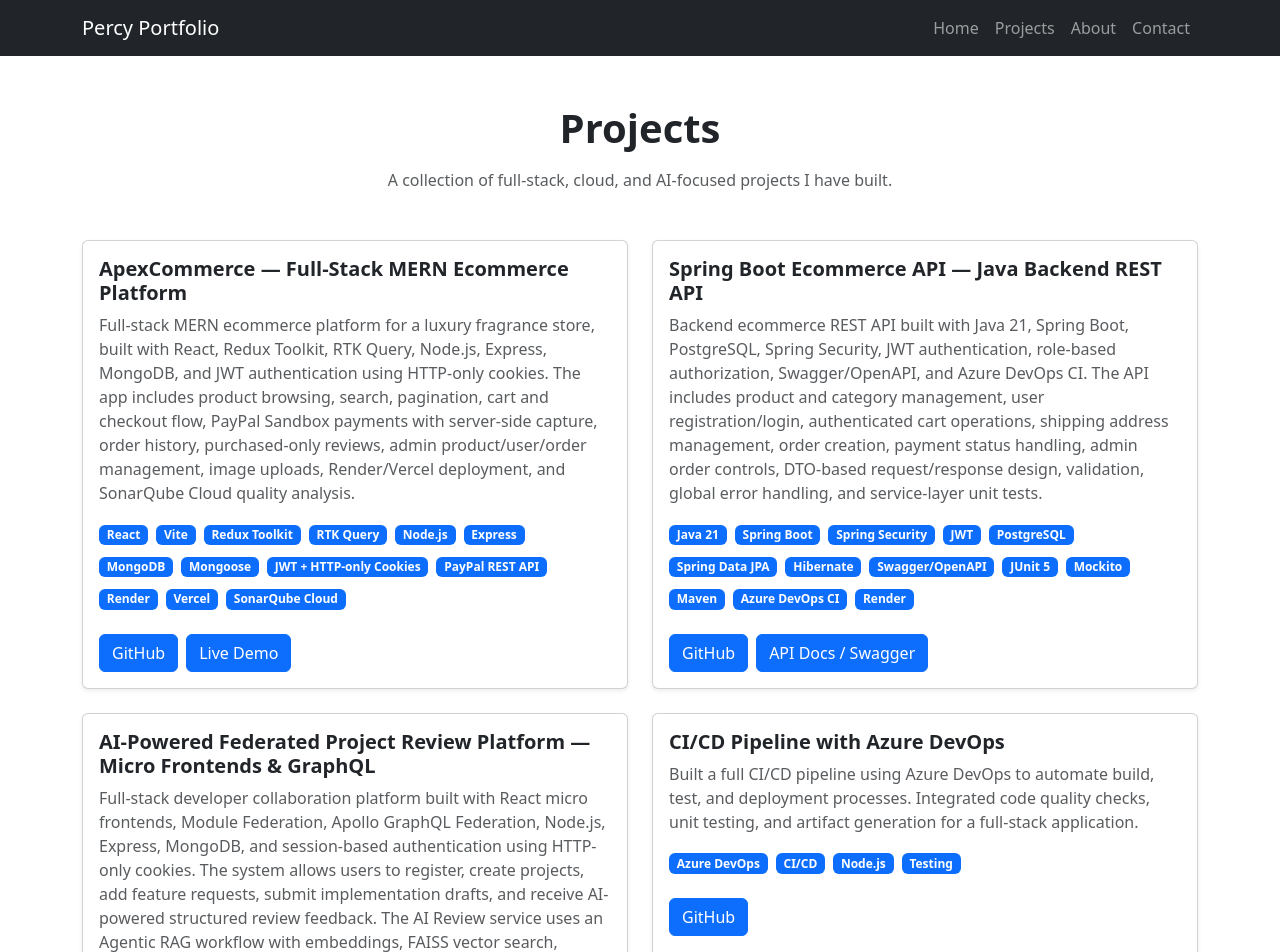
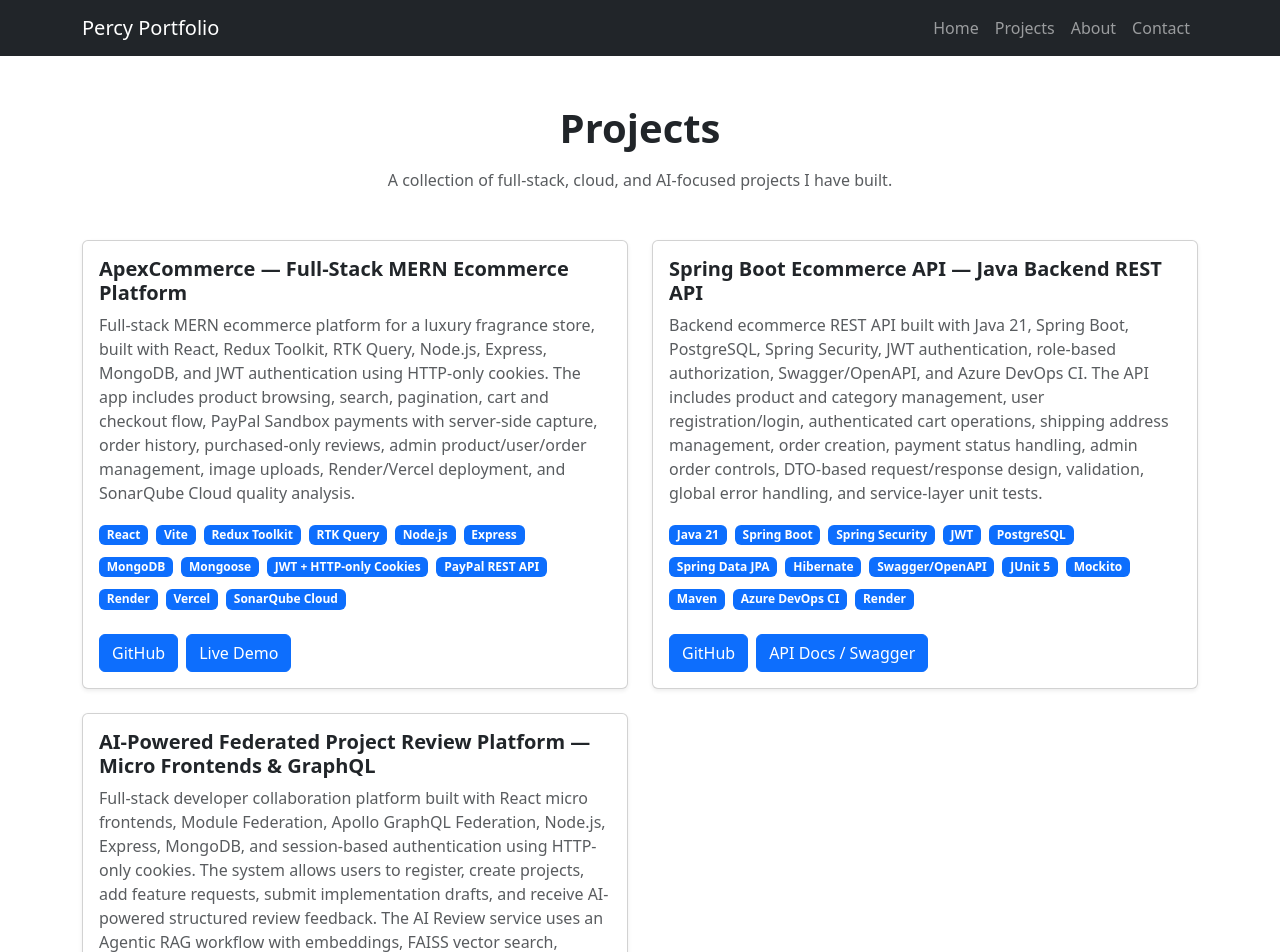
Before and after one commit to percyosag/portfolio, a React app: page /projects in a window 1280 px wide. Shown: the top 952 px of the page. Built offline with nearby package versions, Linux system fonts and the light colour scheme; the HTML template or start-up script is replaced by a standard one.

Commit message:
live demo button

```diff
--- a/src/pages/Projects.jsx
+++ b/src/pages/Projects.jsx
@@ -73,14 +73,14 @@
     demo: "",
   },
 
-  {
-    title: "CI/CD Pipeline with Azure DevOps",
-    description:
-      "Built a full CI/CD pipeline using Azure DevOps to automate build, test, and deployment processes. Integrated code quality checks, unit testing, and artifact generation for a full-stack application.",
-    tech: ["Azure DevOps", "CI/CD", "Node.js", "Testing"],
-    github: "https://github.com/percyosag/comp367-devops-project",
-    demo: "#",
-  },
+  // {
+  //   title: "CI/CD Pipeline with Azure DevOps",
+  //   description:
+  //     "Built a full CI/CD pipeline using Azure DevOps to automate build, test, and deployment processes. Integrated code quality checks, unit testing, and artifact generation for a full-stack application.",
+  //   tech: ["Azure DevOps", "CI/CD", "Node.js", "Testing"],
+  //   github: "https://github.com/percyosag/comp367-devops-project",
+  //   demo: "#",
+  // },
 ];
 function Projects() {
   return (
```
